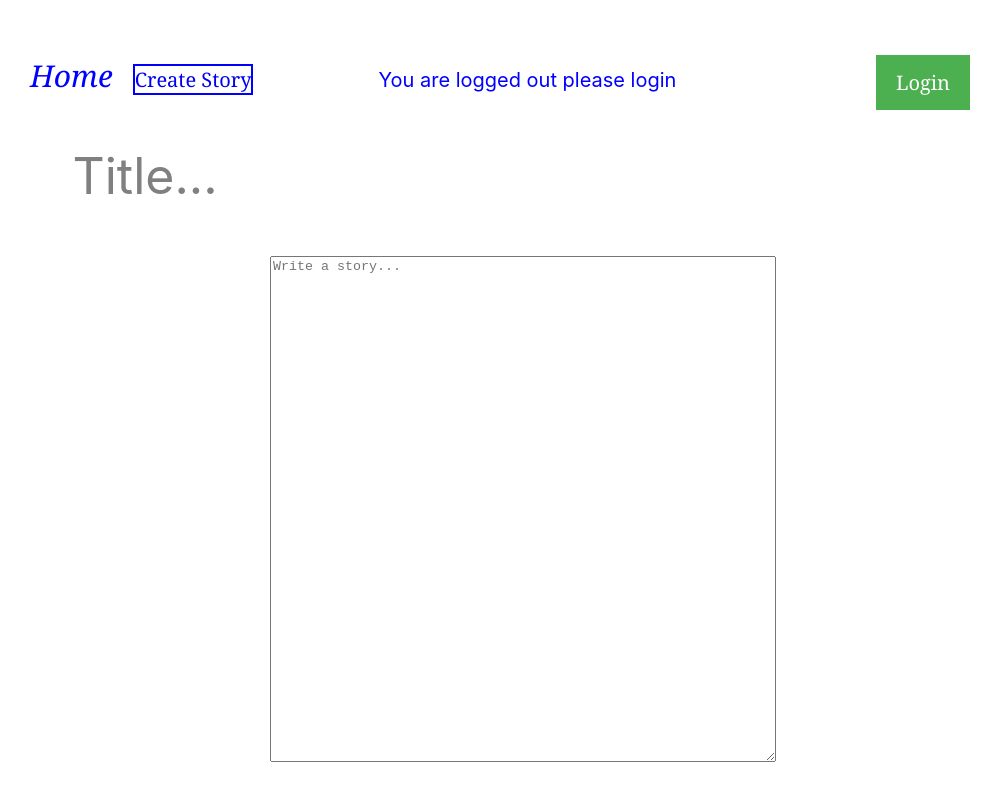
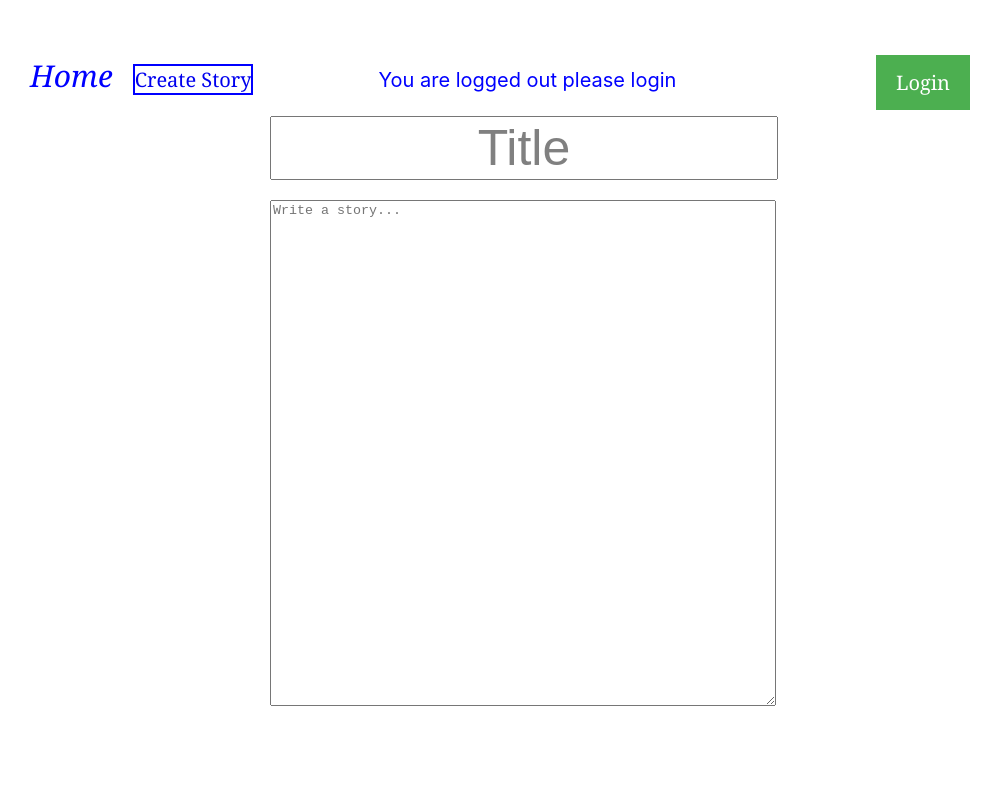
Before and after one commit to SRILAKSHMI576/Pepper_Cloud_Assignment, a React (Create React App) app: page /story-create in a window 1280 px wide. Shown: the top 800 px of the page, without its empty margins (185-1186 px from the left). Built offline with nearby package versions, Linux system fonts and the light colour scheme.

Commit message:
Add styles for title

```diff
--- a/src/StoryPage/StoryPage.js
+++ b/src/StoryPage/StoryPage.js
@@ -4,7 +4,12 @@ import "./style.css";
 function StoryPage() {
   return (
     <div>
-      <p className="title-1">Title...</p>
+      <input
+        type="text"
+        placeholder="Title..."
+        value="Title"
+        className="title-1"
+      />
       <textarea className="text-area" placeholder="Write a story..." />
     </div>
   );
--- a/src/StoryPage/style.css
+++ b/src/StoryPage/style.css
@@ -2,10 +2,14 @@
   text-align: center;
   color: grey;
   font-size: 50px;
-  margin-left: -650px;
+  margin-left: 300px;
+  width: 50%;
+  margin-top: 20px;
+  padding: -5px;
 }
 .text-area {
   margin-left: 300px;
   width: 500px;
   height: 500px;
+  margin-top: 20px;
 }
```
